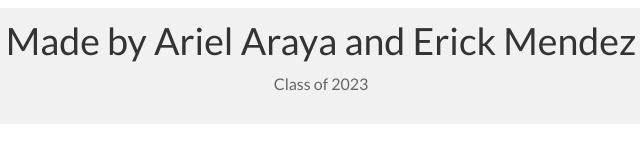
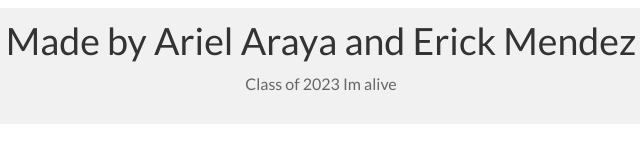
Before and after one commit to Ariel100Araya/limepages, a plain HTML site: page web dev/index.html in a window 1280 px wide. Shown: the part 635-797 px from the top of the page, 319-959 px from the left. Drawn offline with Linux system fonts and the light colour scheme; a script that the page names is missing.

Commit message:
Update index.html

```diff
--- a/web dev/index.html
+++ b/web dev/index.html
@@ -79,7 +79,7 @@ body, html {
         <br>
 <div class="footer w3-center">
     <h1>Made by Ariel Araya and Erick Mendez</h1>
-    <p>Class of 2023</p>
+    <p>Class of 2023 Im alive</p>
 </div>
 
 <!-- Responsive Grid. Four columns on tablets, laptops and desktops. Will stack on mobile devices/small screens (100% width) -->
```
